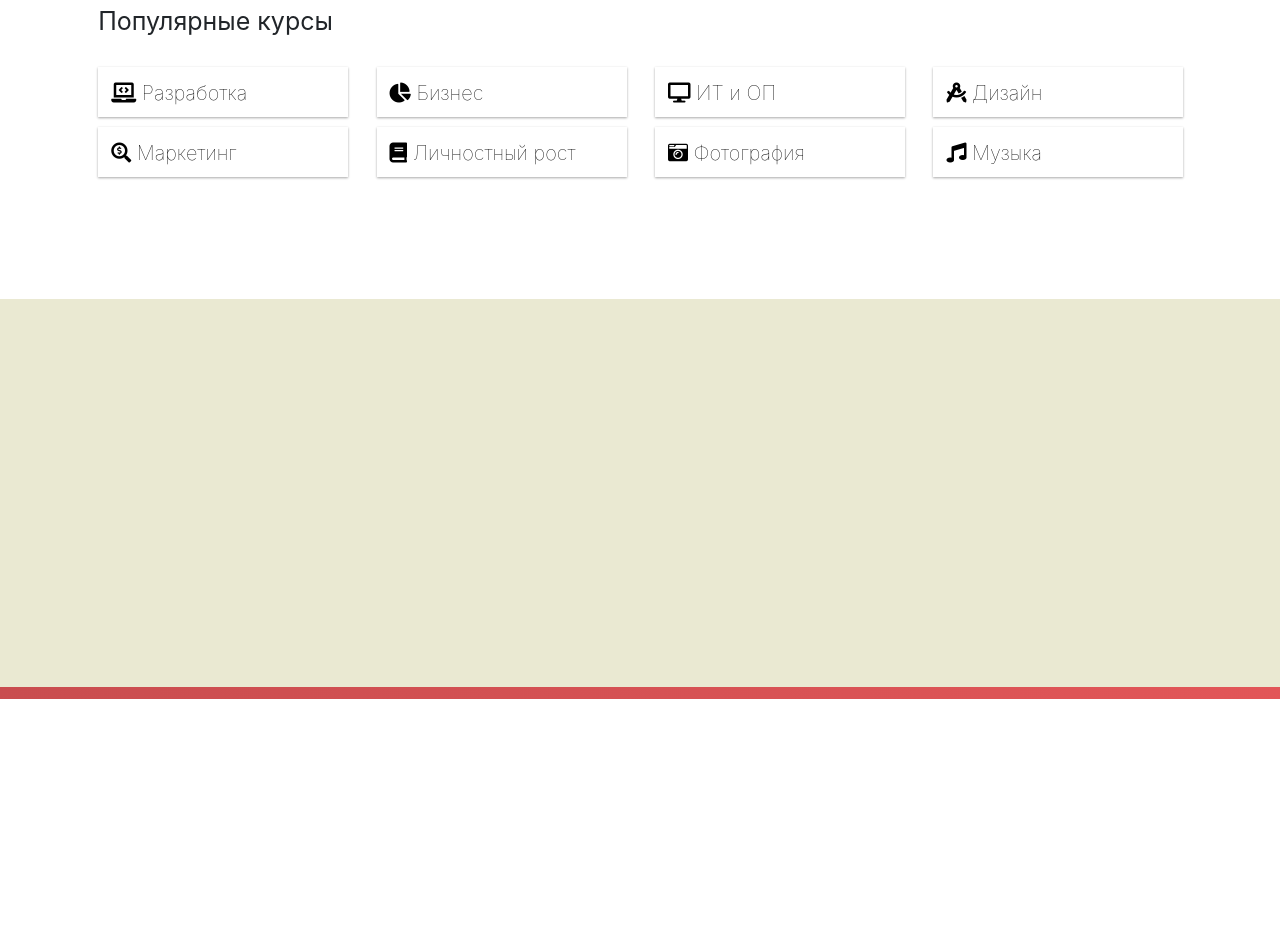
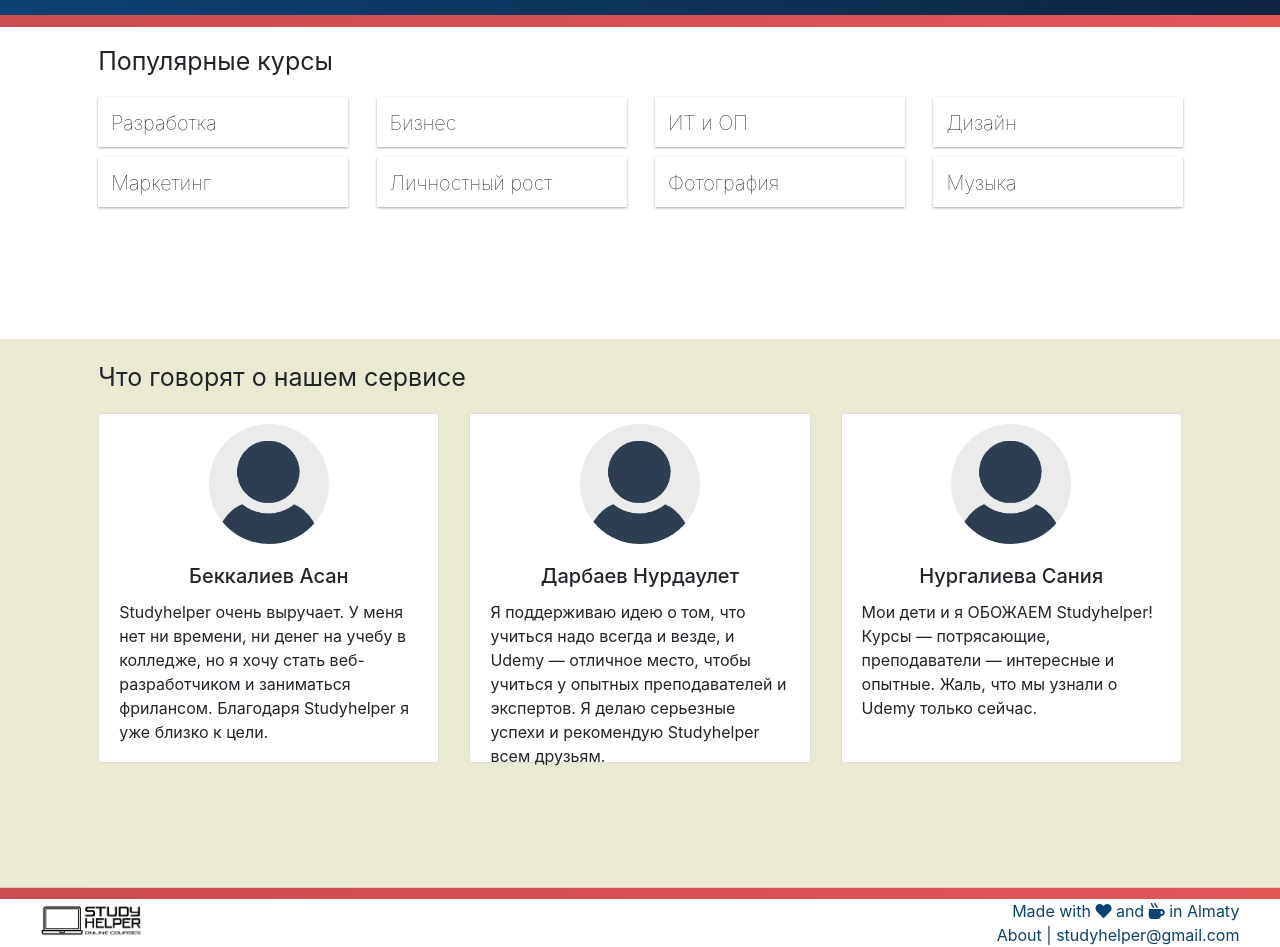
Before and after one commit to DEM0RG4N/studyhelper, a plain HTML site: page index.html in a window 1280 px wide. Shown: the part 1713-2660 px from the top of the page. Before the commit the page ends 2412 px from the top, so only its background shows below. Drawn offline with nearby package versions, Linux system fonts and the light colour scheme.

Commit message:
index is done

```diff
--- a/index.html
+++ b/index.html
@@ -531,15 +531,7 @@
 
 
 
-<!-- <footer>
-  <div class="container">
-    <div class="row">
-      <p class="col">Made with <i class="fas fa-heart"></i> for <a href="https://www.kbtu.kz/"><i class="fas fa-university"></i></a> in Almaty<p/>
-        <div class="col-6 "></div>
-      <p class="col" align="right"><a href="">About</a> | studyhelper@gmail.com</p>
-    </div>
-  </div>
-</footer> -->
+
 <div class="transitional-line">
   <p class="transitional-line-heading">Тест-драйв нашего сервиса</p>
   <p class="transitional-line-text">Опробуйте бесплатные уроки по данным курсам</p>
@@ -552,18 +544,66 @@
 <div class="section3">
   <div class="container-fluid">
     <p class="section3-courses mt-3">Популярные курсы</p>
-    <div class="row">
-      <div class="col-3 section3-courses-items"><a href="" class="btn"><i class="fas fa-laptop-code"></i> Разработка</a></div>
-      <div class="col-3 section3-courses-items"><a href="" class="btn"><i class="fas fa-chart-pie"></i> Бизнес</a></div>
-      <div class="col-3 section3-courses-items"><a href="" class="btn"><i class="fas fa-desktop"></i> ИТ и ОП</a></div>
-      <div class="col-3 section3-courses-items"><a href="" class="btn"><i class="fas fa-drafting-compass"></i> Дизайн</a></div>
-      <div class="col-3 section3-courses-items"><a href="" class="btn"><i class="fas fa-search-dollar"></i> Маркетинг</a></div>
-      <div class="col-3 section3-courses-items"><a href="" class="btn"><i class="fas fa-book"></i> Личностный рост</a></div>
-      <div class="col-3 section3-courses-items"><a href="" class="btn"><i class="fas fa-camera-retro"></i> Фотография</a></div>
-      <div class="col-3 section3-courses-items"><a href="" class="btn"><i class="fas fa-music"></i> Музыка</a></div>
+    <div class="row section3-courses-content">
+      <div class="col-3 section3-courses-items"><a href="" class="btn"><!-- <i class="fas fa-laptop-code"></i> --> Разработка</a></div>
+      <div class="col-3 section3-courses-items"><a href="" class="btn"><!-- <i class="fas fa-chart-pie"></i> --> Бизнес</a></div>
+      <div class="col-3 section3-courses-items"><a href="" class="btn"><!-- <i class="fas fa-desktop"></i> --> ИТ и ОП</a></div>
+      <div class="col-3 section3-courses-items"><a href="" class="btn"><!-- <i class="fas fa-drafting-compass"></i> --> Дизайн</a></div>
+      <div class="col-3 section3-courses-items"><a href="" class="btn"><!-- <i class="fas fa-search-dollar"></i> --> Маркетинг</a></div>
+      <div class="col-3 section3-courses-items"><a href="" class="btn"><!-- <i class="fas fa-book"></i> --> Личностный рост</a></div>
+      <div class="col-3 section3-courses-items"><a href="" class="btn"><!-- <i class="fas fa-camera-retro"></i> --> Фотография</a></div>
+      <div class="col-3 section3-courses-items"><a href="" class="btn"><!-- <i class="fas fa-music"></i> --> Музыка</a></div>
     </div>
   </div>
 </div>
-<div class="section4"></div>
+<div class="section4">
+  <div class="container-fluid">
+    <p class="section4-courses mt-3">Что говорят о нашем сервисе</p>
+    <div class="row section4-courses-content">
+      <div class="col">
+        <div class="card section4-courses-content-comment-card">
+          <img class="card-img-top" src="images/user.png" alt="Card image cap">
+          <div class="card-body">
+            <h5 class="card-title">Беккалиев Асан</h5>
+            <p class="card-text">Studyhelper очень выручает. У меня нет ни времени, ни денег на учебу в колледже, но я хочу стать веб-разработчиком и заниматься фрилансом. Благодаря Studyhelper я уже близко к цели.</p>
+          </div>
+        </div>
+      </div>
+
+      <div class="col">
+        <div class="card section4-courses-content-comment-card">
+          <img class="card-img-top" src="images/user.png"alt="Card image cap">
+          <div class="card-body">
+            <h5 class="card-title">Дарбаев Нурдаулет</h5>
+            <p class="card-text">Я поддерживаю идею о том, что учиться надо всегда и везде, и Udemy — отличное место, чтобы учиться у опытных преподавателей и экспертов. Я делаю серьезные успехи и рекомендую Studyhelper всем друзьям.</p>
+          </div>
+        </div>
+      </div>
+
+      <div class="col">
+        <div class="card section4-courses-content-comment-card">
+          <img class="card-img-top" src="images/user.png" alt="Card image cap">
+          <div class="card-body">
+            <h5 class="card-title">Нургалиева Сания</h5>
+            <p class="card-text">Мои дети и я ОБОЖАЕМ Studyhelper! Курсы — потрясающие, преподаватели — интересные и опытные. Жаль, что мы узнали о Udemy только сейчас.</p>
+          </div>
+        </div>
+      </div>
+    </div>
+  </div>
+</div>
+<footer>
+  <div class="container-fluid">
+    <div class="row">
+      <a class="col navbar-brand" href="#">
+              <img src="images/logo.png" id="logo"></a>
+      <div class="col text-right">
+        <p>Made with <i class="fas fa-heart"></i> and <i class="fas fa-mug-hot"></i> in Almaty<p/>
+
+        <p id="about"><a href="">About</a> | studyhelper@gmail.com</p>
+      </div>
+    </div>
+  </div>
+</footer>
 </body>
 </html>
--- a/styles/index.css
+++ b/styles/index.css
@@ -58,7 +58,7 @@
 {
   box-shadow: transparent;
 }
-.card:not(#section-landing-card):not(.carousel-card) {
+.card:not(#section-landing-card):not(.carousel-card):not(.section4-courses-content-comment-card) {
   box-shadow: 0 1px 3px rgba(0,0,0,0.12), 0 1px 2px rgba(0,0,0,0.24);
   transition: all 0.3s cubic-bezier(.25,.8,.25,1);
   width: 50%;
@@ -341,7 +341,7 @@
   text-align: right;
   font-weight: bold;
 }
-.card-img-top
+.carousel-card img
 {
   height: 45%;
   border-radius: 0 0 0 0;
@@ -379,21 +379,20 @@
   background: linear-gradient(to right, #0A4273, #0F2440), linear-gradient(to left, #E25658, #C94D4F);
   background-repeat: no-repeat;
   background-size: 100% 97%, 100% 100%;
-  height: 45vh;
+  height: 50vh;
 }
 .transitional-line-heading
 {
   color: #fff;
   text-align: center;
   font-size: 25px;
-  padding-top: 60px;
+  padding-top: 70px;
 }
 .transitional-line-text
 {
   color: #fff;
   text-align: center;
   font-size: 18px;
-  margin-top: 20px;
 }
 .transitional-line-btn
 {
@@ -411,7 +410,7 @@
 
 .section3
 {
-  height: 37vh;
+  height: 35vh;
 }
 .section3-courses
 {
@@ -436,19 +435,42 @@
   box-shadow: 0 1px 3px rgba(0,0,0,0.12), 0 1px 2px rgba(0,0,0,0.24);
   transition: all 0.3s cubic-bezier(.25,.8,.25,1);
 }
+.section3-courses-content
+{
+  margin-top: -10px;
+}
 .section3-courses-items a:hover
 {
-  box-shadow: 0 7px 13px rgba(0,0,0,0.25), 0 7px 7px rgba(0,0,0,0.22);
+  box-shadow: 0 3px 5px rgba(0,0,0,0.25), 0 3px 5px rgba(0,0,0,0.22);
 }
 .section4
 {
   background: linear-gradient(to right, #EAE9D2, #EAE9D2), linear-gradient(to left, #E25658, #C94D4F);
   background-repeat: no-repeat;
-  background-size: 100% 97%, 100% 100%;
-  height: 50vh;
+  background-size: 100% 98%, 100% 100%;
+  height: 70vh;
+}
+.section4-courses
+{
+  font-size: 25px;
+  padding-top: 20px
 }
 
-
+.section4-courses-content-comment-card
+{
+  height: 350px;
+}
+.section4-courses-content-comment-card img
+{
+  width: 120px;
+  align-self: center;
+  border-radius: 50%;
+  margin-top: 10px;
+}
+.section4-courses-content-comment-card .card-title
+{
+  text-align: center;
+}
 
 
 
@@ -512,17 +534,26 @@
 
 footer
 {
-  background-color: #343a40;
-  bottom: 0;
-  position: absolute;
+  background-color: #fff;
   width: 100%;
-
 }
 footer p,
 footer a
 {
-  color: #9a9da0;
-  margin-bottom: 0;
-  padding-bottom: 0;
+  color: #0A4273;
   text-decoration: none;
+  padding: 0;
+  margin: 0;
 }
+footer #logo
+{
+  width: 100px;
+}
+footer .container-fluid
+{
+  width: 96%;
+}
+footer #about
+{
+
+}
```
Also changed, not shown: images/user.png (added).
